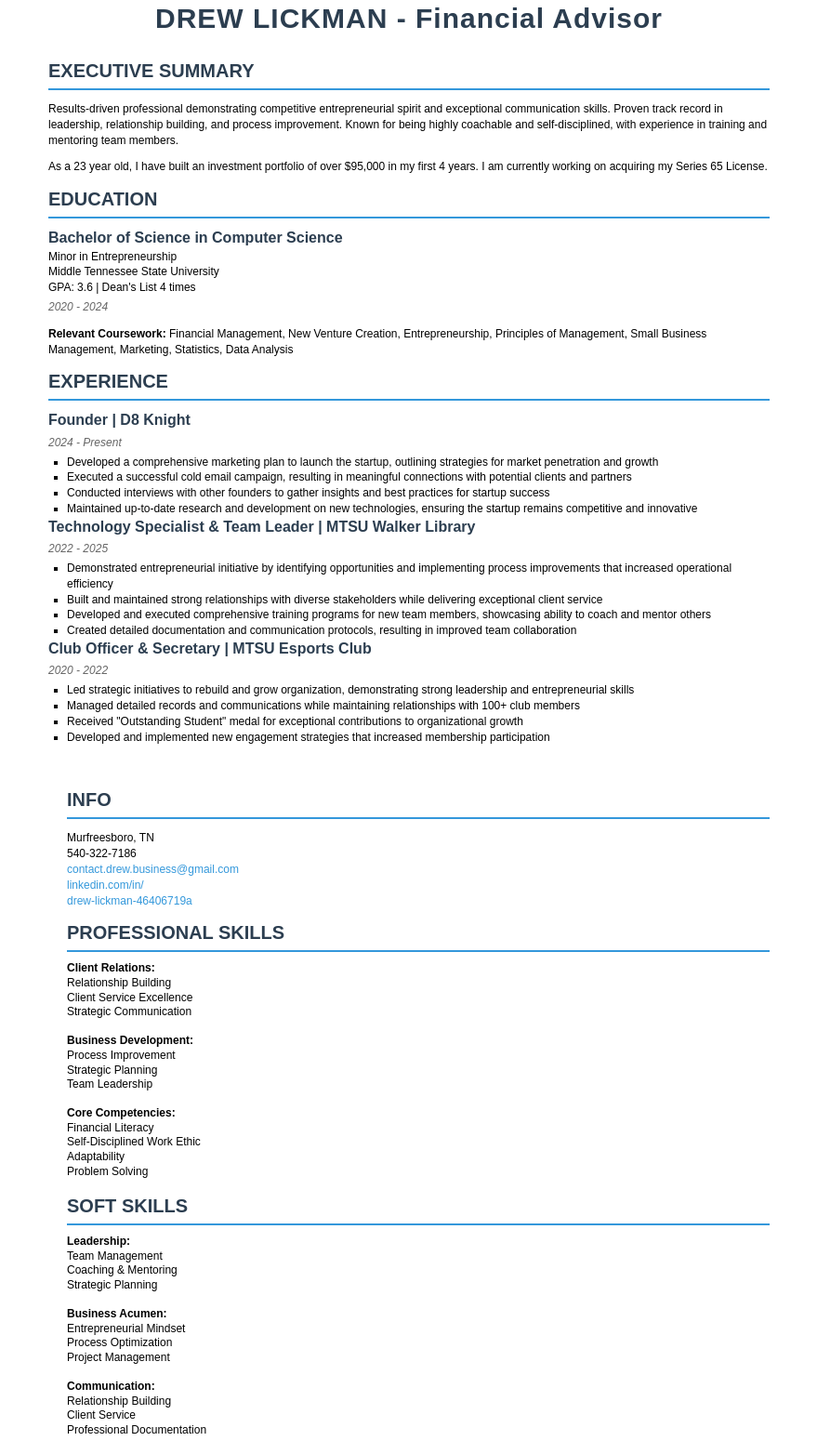
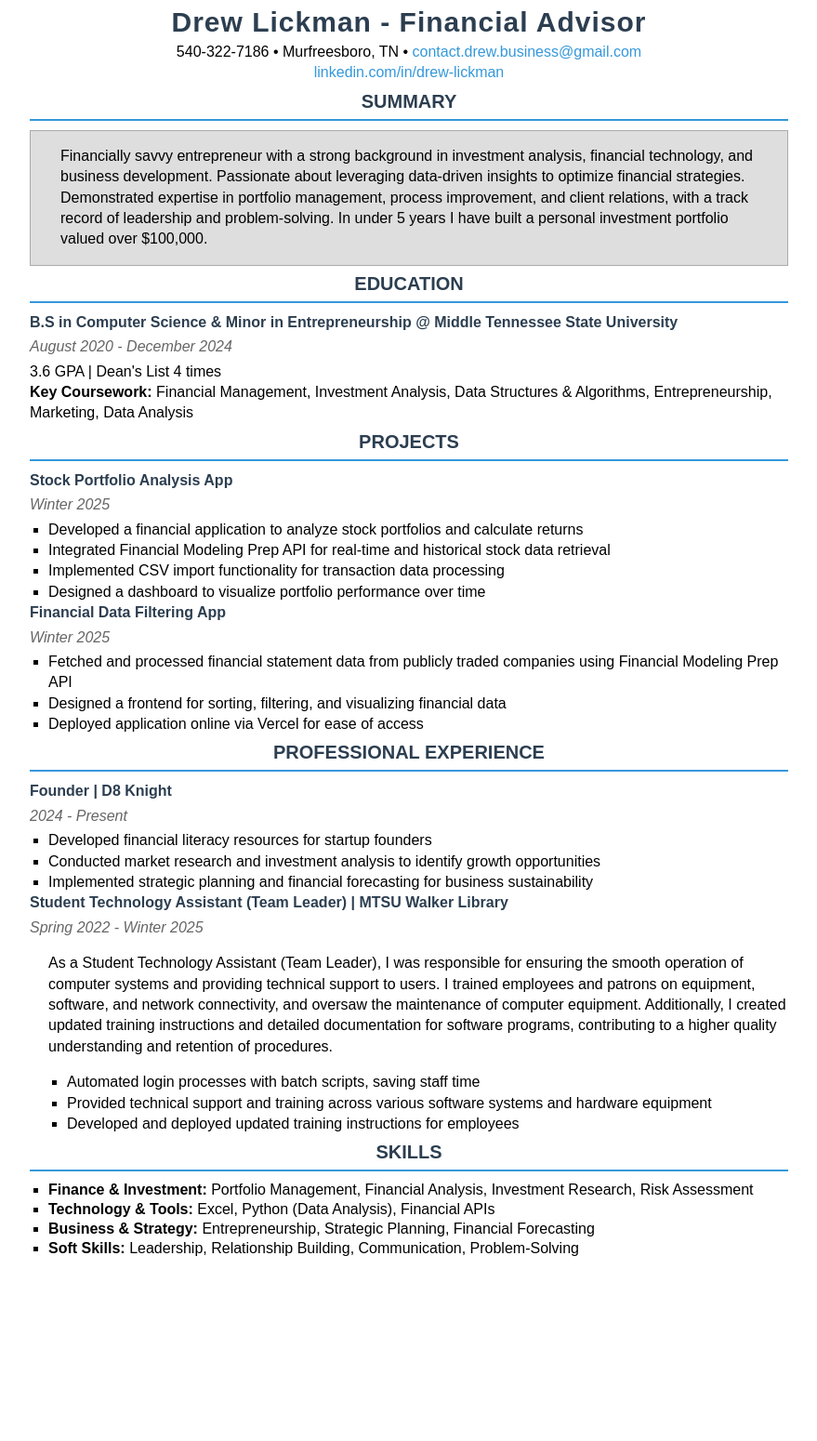
Before and after one commit to DrewLickman/DrewLickman.github.io, a plain HTML site: page Resumes/Financial Advisor Resume.html in a window 1280 px wide. Shown: the part 17-1567 px from the top of the page at 93% size, without its empty margins (200-1079 px from the left). After the commit the page ends 1386 px from the top, so only its background shows below. Drawn offline with Linux system fonts and the light colour scheme.

Commit message:
Updated FinAdv to new format

```diff
--- a/Resumes/Financial Advisor Resume.html
+++ b/Resumes/Financial Advisor Resume.html
@@ -1,113 +1,93 @@
 <!DOCTYPE html>
 <html>
+
 <head>
     <link rel="stylesheet" href="styles.css">
 </head>
 
 <body>
-    <h1>DREW LICKMAN - Financial Advisor</h1>
     <div class="container">
-        <div class="main-content">
-            <section>
-                <h2>EXECUTIVE SUMMARY</h2>
-                <p>Results-driven professional demonstrating competitive entrepreneurial spirit and exceptional communication skills. Proven track record in leadership, relationship building, and process improvement. Known for being highly coachable and self-disciplined, with experience in training and mentoring team members.</p>
-                <p>As a 23 year old, I have built an investment portfolio of over $95,000 in my first 4 years. I am currently working on acquiring my Series 65 License. </p>
-            </section>
+        <h1>Drew Lickman - Financial Advisor</h1>
+        <div class="centered">
+            540-322-7186 • Murfreesboro, TN • <a
+                href="mailto:contact.drew.business@gmail.com">contact.drew.business@gmail.com</a>
+            <br><a href="https://linkedin.com/in/drew-lickman">linkedin.com/in/drew-lickman</a>
+        </div>
 
-            <section>
-                <h2>EDUCATION</h2>
-                <div class="job-title">Bachelor of Science in Computer Science</div>
-                <div>Minor in Entrepreneurship</div>
-                <div>Middle Tennessee State University</div>
-                <div>GPA: 3.6 | Dean's List 4 times</div>
-                <div class="date">2020 - 2024</div>
-                <p><strong>Relevant Coursework:</strong> Financial Management, New Venture Creation, Entrepreneurship, Principles of Management, Small Business Management, Marketing, Statistics, Data Analysis</p>
-            </section>
+        <h2 class="centered">SUMMARY</h2>
+        <div class="callout">
+            <p>
+                Financially savvy entrepreneur with a strong background in investment analysis, financial technology,
+                and business development. Passionate about leveraging data-driven insights to optimize financial
+                strategies. Demonstrated expertise in portfolio management, process improvement, and client relations,
+                with a track record of leadership and problem-solving. In under 5 years I have built a personal
+                investment portfolio valued over $100,000.
+            </p>
+        </div>
 
-            <section>
-                <h2>EXPERIENCE</h2>
+        <h2 class="centered">EDUCATION</h2>
+        <div class="edu-title">B.S in Computer Science & Minor in Entrepreneurship @ Middle Tennessee State University
+        </div>
+        <div class="date">August 2020 - December 2024</div>
+        3.6 GPA | Dean's List 4 times
+        <div><strong>Key Coursework: </strong>Financial Management, Investment Analysis, Data Structures & Algorithms,
+            Entrepreneurship, Marketing, Data Analysis</div>
+
+        <h2 class="centered">PROJECTS</h2>
+        <div class="job-title">Stock Portfolio Analysis App</div>
+        <div class="date">Winter 2025</div>
+        <ul>
+            <li>Developed a financial application to analyze stock portfolios and calculate returns</li>
+            <li>Integrated Financial Modeling Prep API for real-time and historical stock data retrieval</li>
+            <li>Implemented CSV import functionality for transaction data processing</li>
+            <li>Designed a dashboard to visualize portfolio performance over time</li>
+        </ul>
+
+        <div class="job-title">Financial Data Filtering App</div>
+        <div class="date">Winter 2025</div>
+        <ul>
+            <li>Fetched and processed financial statement data from publicly traded companies using Financial Modeling
+                Prep API</li>
+            <li>Designed a frontend for sorting, filtering, and visualizing financial data</li>
+            <li>Deployed application online via Vercel for ease of access</li>
+        </ul>
+
+        <h2 class="centered">PROFESSIONAL EXPERIENCE</h2>
         <div class="job-title">Founder | D8 Knight</div>
         <div class="date">2024 - Present</div>
         <ul>
-                    <li>Developed a comprehensive marketing plan to launch the startup, outlining strategies for market penetration and growth</li>
-                    <li>Executed a successful cold email campaign, resulting in meaningful connections with potential clients and partners</li>
-                    <li>Conducted interviews with other founders to gather insights and best practices for startup success</li>
-                    <li>Maintained up-to-date research and development on new technologies, ensuring the startup remains competitive and innovative</li>
-                </ul>
-                <div class="job-title">Technology Specialist & Team Leader | MTSU Walker Library</div>
-                <div class="date">2022 - 2025</div>
-                <ul>
-                    <li>Demonstrated entrepreneurial initiative by identifying opportunities and implementing process improvements that increased operational efficiency</li>
-                    <li>Built and maintained strong relationships with diverse stakeholders while delivering exceptional client service</li>
-                    <li>Developed and executed comprehensive training programs for new team members, showcasing ability to coach and mentor others</li>
-                    <li>Created detailed documentation and communication protocols, resulting in improved team collaboration</li>
+            <li>Developed financial literacy resources for startup founders</li>
+            <li>Conducted market research and investment analysis to identify growth opportunities</li>
+            <li>Implemented strategic planning and financial forecasting for business sustainability</li>
         </ul>
 
-                <div class="job-title">Club Officer & Secretary | MTSU Esports Club</div>
-                <div class="date">2020 - 2022</div>
+        <div class="job-title">Student Technology Assistant (Team Leader) | MTSU Walker Library</div>
+        <div class="date">Spring 2022 - Winter 2025</div>
         <ul>
-                    <li>Led strategic initiatives to rebuild and grow organization, demonstrating strong leadership and entrepreneurial skills</li>
-                    <li>Managed detailed records and communications while maintaining relationships with 100+ club members</li>
-                    <li>Received "Outstanding Student" medal for exceptional contributions to organizational growth</li>
-                    <li>Developed and implemented new engagement strategies that increased membership participation</li>
+            <p>As a Student Technology Assistant (Team Leader), I was responsible for ensuring the smooth operation of
+                computer systems and providing technical support to users. I trained employees and patrons on equipment,
+                software, and network connectivity, and oversaw the maintenance of computer equipment. Additionally, I
+                created updated training instructions and detailed documentation for software programs, contributing to
+                a higher quality understanding and retention of procedures.</p>
+            <ul>
+                <li>Automated login processes with batch scripts, saving staff time</li>
+                <li>Provided technical support and training across various software systems and hardware equipment</li>
+                <li>Developed and deployed updated training instructions for employees</li>
             </ul>
-            </section>
-        </div>
+        </ul>
 
-        <div class="sidebar">
-            <section>
-                <h2>INFO</h2>
-                <div class="contact-info">
-                    <p>
-                    Murfreesboro, TN
-                    <br>540-322-7186
-                    <br><a href="mailto:contact.drew.business@gmail.com">contact.drew.business@gmail.com</a>
-                    <br><a href="https://linkedin.com/in/drew-lickman-46406719a">linkedin.com/in/<br>drew-lickman-46406719a</a>
-                    </p>
-                </div>
-            </section>
-
-            <section>
-                <h2>PROFESSIONAL SKILLS</h2>
+        <h2 class="centered">SKILLS</h2>
         <div class="skills-list">
-                    <strong>Client Relations:</strong>
-                    <br>Relationship Building
-                    <br>Client Service Excellence
-                    <br>Strategic Communication
-                    <br><br>
-                    <strong>Business Development:</strong>
-                    <br>Process Improvement
-                    <br>Strategic Planning
-                    <br>Team Leadership
-                    <br><br>
-                    <strong>Core Competencies:</strong>
-                    <br>Financial Literacy
-                    <br>Self-Disciplined Work Ethic
-                    <br>Adaptability
-                    <br>Problem Solving
-                </div>
-            </section>
-
-            <section>
-                <h2>SOFT SKILLS</h2>
-                <div class="skills-list">
-                    <strong>Leadership:</strong>
-                    <br>Team Management
-                    <br>Coaching & Mentoring
-                    <br>Strategic Planning
-                    <br><br>
-                    <strong>Business Acumen:</strong>
-                    <br>Entrepreneurial Mindset
-                    <br>Process Optimization
-                    <br>Project Management
-                    <br><br>
-                    <strong>Communication:</strong>
-                    <br>Relationship Building
-                    <br>Client Service
-                    <br>Professional Documentation
-                </div>
-            </section>
+            <ul>
+                <li><strong>Finance & Investment:</strong> Portfolio Management, Financial Analysis, Investment
+                    Research, Risk Assessment</li>
+                <li><strong>Technology & Tools:</strong> Excel, Python (Data Analysis), Financial APIs</li>
+                <li><strong>Business & Strategy:</strong> Entrepreneurship, Strategic Planning, Financial Forecasting
+                </li>
+                <li><strong>Soft Skills:</strong> Leadership, Relationship Building, Communication, Problem-Solving</li>
+            </ul>
         </div>
     </div>
 </body>
+
 </html>
```
Lines whose indentation alone changed are shown as unchanged.
